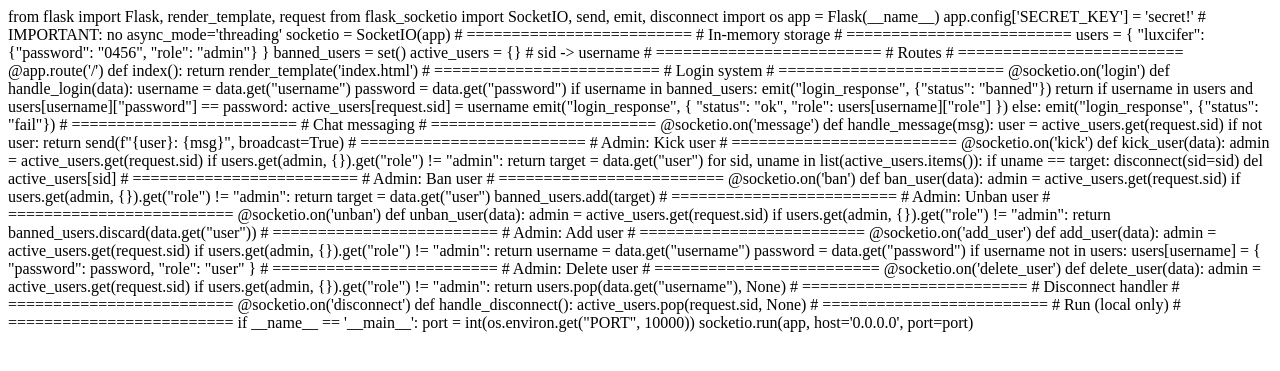
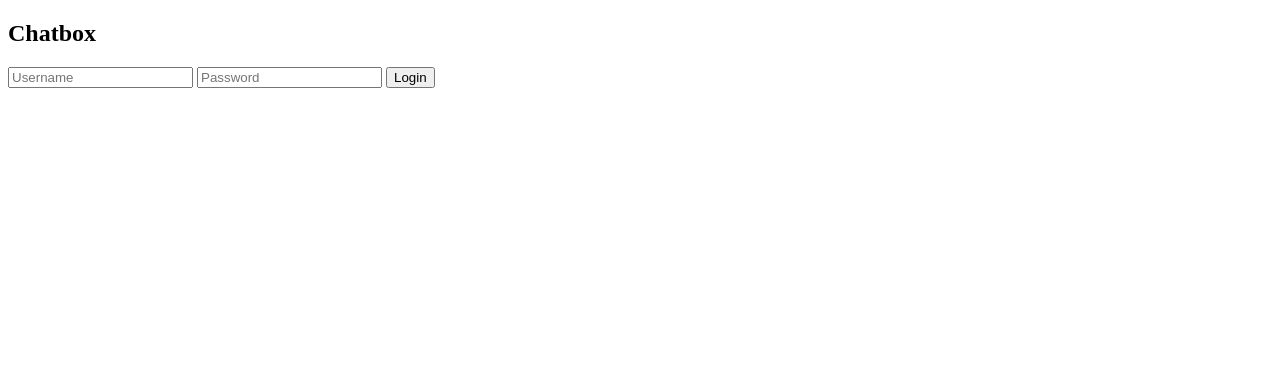
Before and after one commit to godsus332-dotcom/Chatbox, a Flask app: page / in a window 1280 px wide. Shown: the top 371 px of the page. Run offline with Flask 3, Linux system fonts and the light colour scheme; some libraries are stand-ins or nearby versions.

Commit message:
fix index html

```diff
--- a/templates/index.html
+++ b/templates/index.html
@@ -1,146 +1,128 @@
-from flask import Flask, render_template, request
-from flask_socketio import SocketIO, send, emit, disconnect
-import os
+<!DOCTYPE html>
+<html>
+<head>
+    <title>Chatbox</title>
+    <script src="https://cdn.socket.io/4.0.1/socket.io.min.js"></script>
+</head>
+<body>
 
-app = Flask(__name__)
-app.config['SECRET_KEY'] = 'secret!'
+<h2>Chatbox</h2>
 
-# IMPORTANT: no async_mode='threading'
-socketio = SocketIO(app)
+<!-- LOGIN -->
+<div id="login">
+    <input id="username" placeholder="Username">
+    <input id="password" type="password" placeholder="Password">
+    <button onclick="login()">Login</button>
+    <p id="loginStatus"></p>
+</div>
 
-# =========================
-# In-memory storage
-# =========================
-users = {
-    "luxcifer": {"password": "0456", "role": "admin"}
+<!-- CHAT -->
+<div id="chat" style="display:none;">
+    <ul id="messages"></ul>
+
+    <input id="msg" placeholder="Message">
+    <button onclick="sendMsg()">Send</button>
+
+    <!-- ADMIN PANEL -->
+    <div id="adminPanel" style="display:none;">
+        <h3>Admin Panel</h3>
+
+        <input id="targetUser" placeholder="Username">
+
+        <button onclick="kickUser()">Kick</button>
+        <button onclick="banUser()">Ban</button>
+        <button onclick="unbanUser()">Unban</button>
+
+        <br><br>
+
+        <input id="newUser" placeholder="New Username">
+        <input id="newPass" placeholder="Password">
+        <button onclick="addUser()">Add User</button>
+
+        <br><br>
+
+        <button onclick="deleteUser()">Delete User</button>
+    </div>
+</div>
+
+<script>
+var socket = io();
+let isAdmin = false;
+
+function login() {
+    let username = document.getElementById("username").value;
+    let password = document.getElementById("password").value;
+
+    socket.emit("login", {
+        username: username,
+        password: password
+    });
 }
 
-banned_users = set()
-active_users = {}   # sid -> username
+socket.on("login_response", function(data) {
+    if (data.status === "ok") {
+        document.getElementById("login").style.display = "none";
+        document.getElementById("chat").style.display = "block";
 
-# =========================
-# Routes
-# =========================
-@app.route('/')
-def index():
-    return render_template('index.html')
+        if (data.role === "admin") {
+            isAdmin = true;
+            document.getElementById("adminPanel").style.display = "block";
+        }
+    }
+    else if (data.status === "banned") {
+        document.getElementById("loginStatus").innerText = "You are banned!";
+    }
+    else {
+        document.getElementById("loginStatus").innerText = "Login failed!";
+    }
+});
 
-# =========================
-# Login system
-# =========================
-@socketio.on('login')
-def handle_login(data):
-    username = data.get("username")
-    password = data.get("password")
+function sendMsg() {
+    let msg = document.getElementById("msg").value;
+    socket.send(msg);
+    document.getElementById("msg").value = "";
+}
 
-    if username in banned_users:
-        emit("login_response", {"status": "banned"})
-        return
+socket.on("message", function(msg) {
+    let li = document.createElement("li");
+    li.textContent = msg;
+    document.getElementById("messages").appendChild(li);
+});
 
-    if username in users and users[username]["password"] == password:
-        active_users[request.sid] = username
-        emit("login_response", {
-            "status": "ok",
-            "role": users[username]["role"]
-        })
-    else:
-        emit("login_response", {"status": "fail"})
+/* ADMIN FUNCTIONS */
 
-# =========================
-# Chat messaging
-# =========================
-@socketio.on('message')
-def handle_message(msg):
-    user = active_users.get(request.sid)
+function kickUser() {
+    if (!isAdmin) return;
+    socket.emit("kick", { user: getTarget() });
+}
 
-    if not user:
-        return
+function banUser() {
+    if (!isAdmin) return;
+    socket.emit("ban", { user: getTarget() });
+}
 
-    send(f"{user}: {msg}", broadcast=True)
+function unbanUser() {
+    if (!isAdmin) return;
+    socket.emit("unban", { user: getTarget() });
+}
 
-# =========================
-# Admin: Kick user
-# =========================
-@socketio.on('kick')
-def kick_user(data):
-    admin = active_users.get(request.sid)
+function addUser() {
+    if (!isAdmin) return;
+    socket.emit("add_user", {
+        username: document.getElementById("newUser").value,
+        password: document.getElementById("newPass").value
+    });
+}
 
-    if users.get(admin, {}).get("role") != "admin":
-        return
+function deleteUser() {
+    if (!isAdmin) return;
+    socket.emit("delete_user", { username: getTarget() });
+}
 
-    target = data.get("user")
+function getTarget() {
+    return document.getElementById("targetUser").value;
+}
+</script>
 
-    for sid, uname in list(active_users.items()):
-        if uname == target:
-            disconnect(sid=sid)
-            del active_users[sid]
-
-# =========================
-# Admin: Ban user
-# =========================
-@socketio.on('ban')
-def ban_user(data):
-    admin = active_users.get(request.sid)
-
-    if users.get(admin, {}).get("role") != "admin":
-        return
-
-    target = data.get("user")
-    banned_users.add(target)
-
-# =========================
-# Admin: Unban user
-# =========================
-@socketio.on('unban')
-def unban_user(data):
-    admin = active_users.get(request.sid)
-
-    if users.get(admin, {}).get("role") != "admin":
-        return
-
-    banned_users.discard(data.get("user"))
-
-# =========================
-# Admin: Add user
-# =========================
-@socketio.on('add_user')
-def add_user(data):
-    admin = active_users.get(request.sid)
-
-    if users.get(admin, {}).get("role") != "admin":
-        return
-
-    username = data.get("username")
-    password = data.get("password")
-
-    if username not in users:
-        users[username] = {
-            "password": password,
-            "role": "user"
-        }
-
-# =========================
-# Admin: Delete user
-# =========================
-@socketio.on('delete_user')
-def delete_user(data):
-    admin = active_users.get(request.sid)
-
-    if users.get(admin, {}).get("role") != "admin":
-        return
-
-    users.pop(data.get("username"), None)
-
-# =========================
-# Disconnect handler
-# =========================
-@socketio.on('disconnect')
-def handle_disconnect():
-    active_users.pop(request.sid, None)
-
-# =========================
-# Run (local only)
-# =========================
-if __name__ == '__main__':
-    port = int(os.environ.get("PORT", 10000))
-    socketio.run(app, host='0.0.0.0', port=port)
+</body>
+</html>
```
